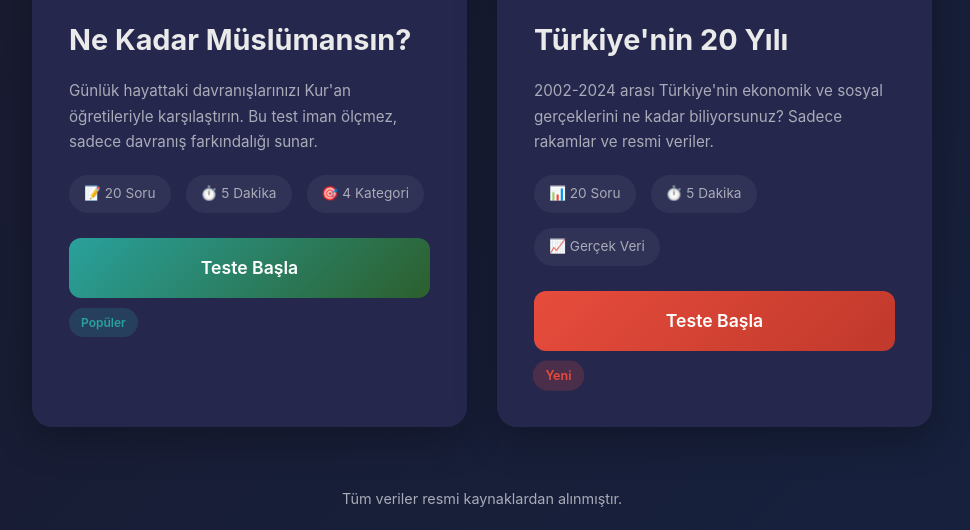
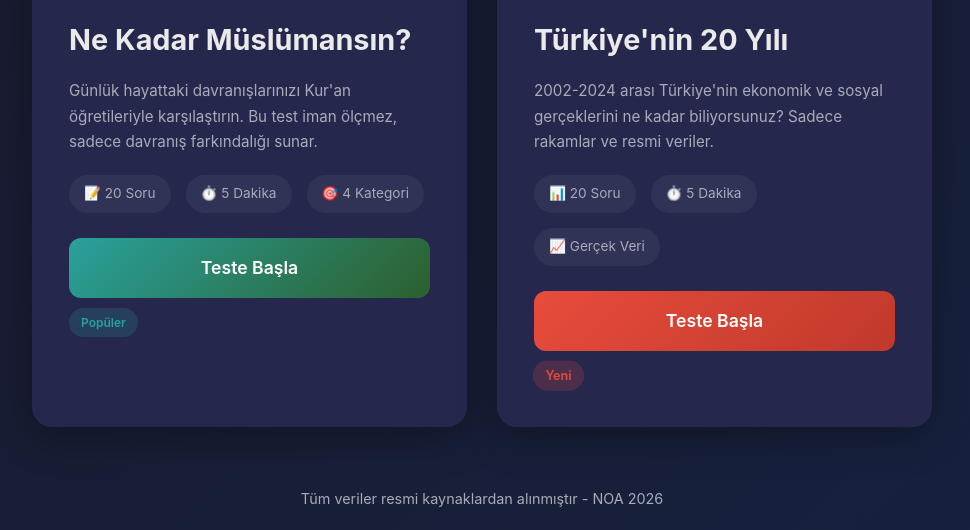
Before and after one commit to nuvlt/susluman, a plain HTML site: page index.html in a window 1280 px wide. Shown: the part 307-837 px from the top of the page, without its empty margins (158-1128 px from the left). Drawn offline with Linux system fonts and the light colour scheme.

Commit message:
Update index.html

```diff
--- a/index.html
+++ b/index.html
@@ -300,7 +300,7 @@
         </div>
 
         <div class="footer">
-            <p>Tüm veriler resmi kaynaklardan alınmıştır.</p>
+            <p>Tüm veriler resmi kaynaklardan alınmıştır - NOA 2026</p>
         </div>
     </div>
 </body>
```
